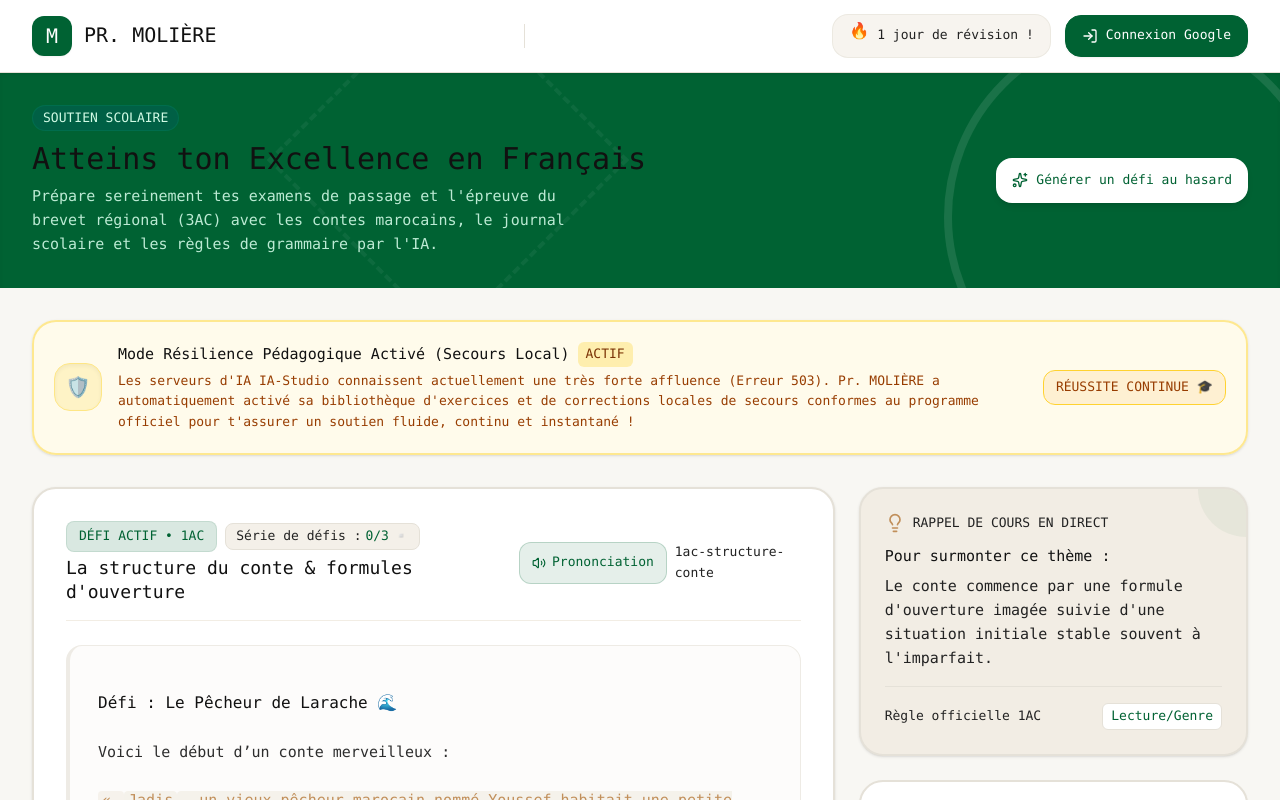
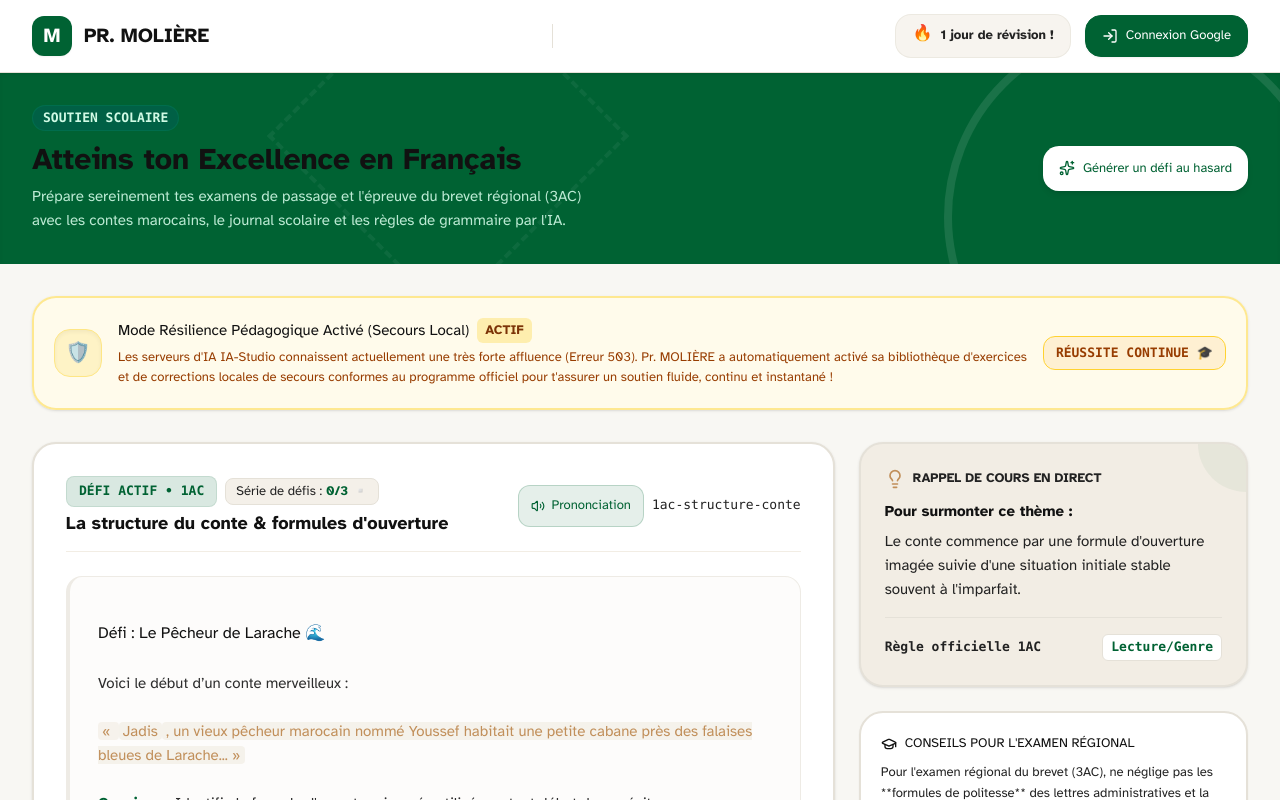
Before and after one commit to amzalha/pr-moliere, a React (Vite) app: page / in a window 1280 px wide. Shown: the top 800 px of the page. Built offline with nearby package versions, Linux system fonts and the light colour scheme; no server answers; the database is empty; a web font is replaced by a local one.

Commit message:
Test Atkinson Hyperlegible readability font

```diff
--- a/index.html
+++ b/index.html
@@ -4,7 +4,10 @@
     <meta charset="UTF-8" />
     <meta name="viewport" content="width=device-width, initial-scale=1.0" />
     <title>PR_Molière</title>
-  </head>
+      <link rel="preconnect" href="https://fonts.googleapis.com">
+    <link rel="preconnect" href="https://fonts.gstatic.com" crossorigin>
+    <link href="https://fonts.googleapis.com/css2?family=Atkinson+Hyperlegible:wght@400;700&display=swap" rel="stylesheet">
+</head>
   <body>
     <div id="root"></div>
     <script type="module" src="/src/main.tsx"></script>
--- a/src/index.css
+++ b/src/index.css
@@ -138,3 +138,123 @@ button {
   font-weight: 400 !important;
   color: #111111 !important;
 }
+
+/* =========================================================
+   PR_MOLIERE_ATKINSON_HYPERLEGIBLE_TEST
+   Objectif : lisibilité maximale avec Atkinson Hyperlegible
+   ========================================================= */
+
+html,
+body,
+#root,
+* {
+  font-family: "Atkinson Hyperlegible", Arial, Helvetica, sans-serif !important;
+  font-weight: 400 !important;
+  letter-spacing: 0 !important;
+  text-rendering: optimizeLegibility;
+  -webkit-font-smoothing: antialiased;
+  -moz-osx-font-smoothing: grayscale;
+}
+
+body {
+  color: #111111 !important;
+  background: #f8f5ef !important;
+  font-size: 16px !important;
+  line-height: 1.65 !important;
+}
+
+p,
+span,
+li,
+label,
+input,
+textarea,
+button,
+a,
+div {
+  line-height: 1.6 !important;
+}
+
+h1,
+h2,
+h3,
+h4,
+h5,
+h6 {
+  font-family: "Atkinson Hyperlegible", Arial, Helvetica, sans-serif !important;
+  font-weight: 700 !important;
+  color: #111111 !important;
+  line-height: 1.35 !important;
+}
+
+p,
+li,
+label,
+input,
+textarea,
+button {
+  font-size: 15px !important;
+}
+
+.text-\[9px\],
+.text-\[10px\],
+.text-\[11px\],
+.text-xs {
+  font-size: 13px !important;
+}
+
+.text-sm {
+  font-size: 15px !important;
+}
+
+.text-base {
+  font-size: 16px !important;
+}
+
+input,
+textarea {
+  color: #111111 !important;
+  background-color: #ffffff !important;
+}
+
+button {
+  min-height: 42px !important;
+}
+
+.font-serif,
+.font-sans,
+.font-bold,
+.font-extrabold,
+.font-black,
+.italic {
+  font-family: "Atkinson Hyperlegible", Arial, Helvetica, sans-serif !important;
+  font-style: normal !important;
+}
+
+.font-bold,
+.font-extrabold,
+.font-black {
+  font-weight: 700 !important;
+}
+
+.font-mono,
+code,
+pre,
+kbd,
+samp,
+.text-\[10px\],
+.text-\[11px\] {
+  font-family: ui-monospace, SFMono-Regular, Menlo, Monaco, Consolas, "Liberation Mono", "Courier New", monospace !important;
+}
+
+.text-\[\#A39E93\],
+.text-\[\#7A7468\],
+.text-\[\#4A453C\] {
+  color: #222222 !important;
+}
+
+.prose,
+.prose * {
+  font-family: "Atkinson Hyperlegible", Arial, Helvetica, sans-serif !important;
+  color: #111111 !important;
+}
```
